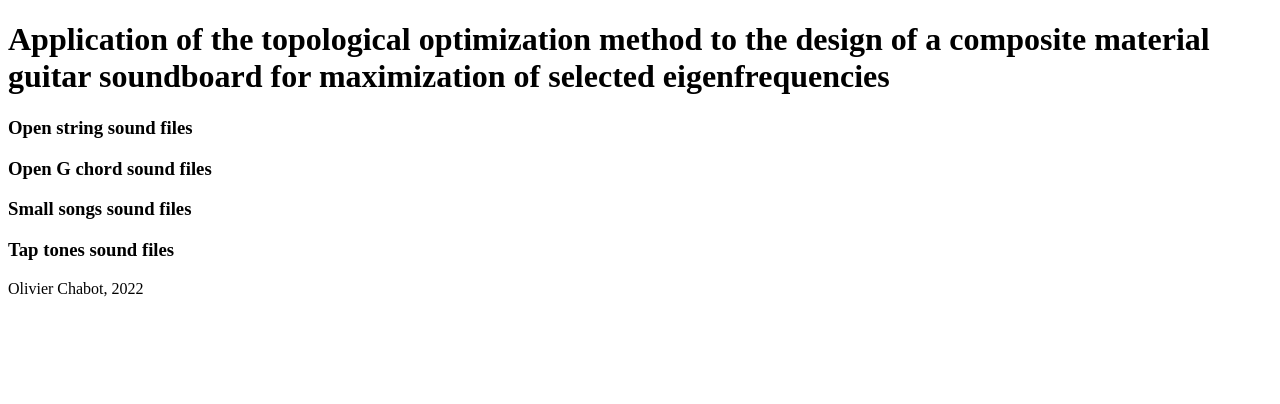
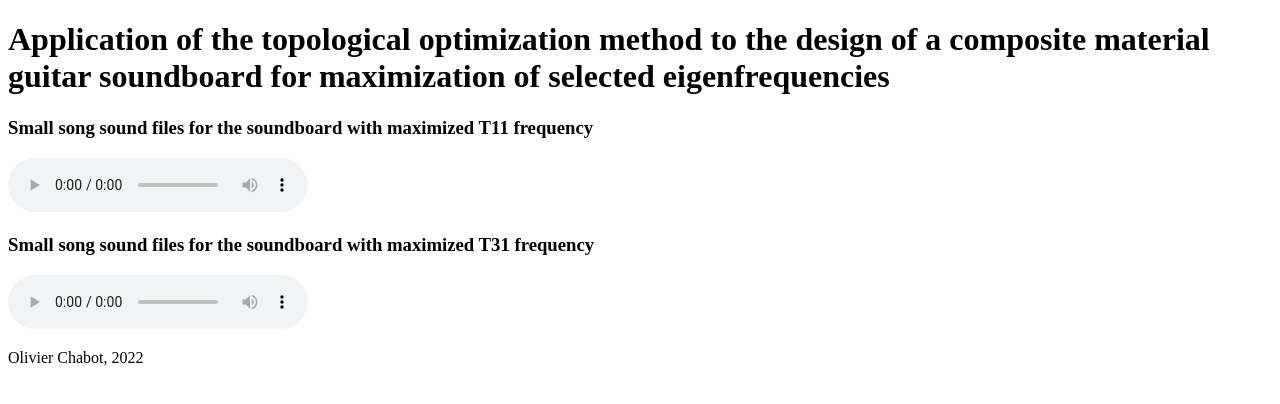
Before and after one commit to olivecha/TOM_Soundboard, a plain HTML site: page index.html in a window 1280 px wide. Drawn offline with Linux system fonts and the light colour scheme.

Commit message:
Update index.html

```diff
--- a/index.html
+++ b/index.html
@@ -7,15 +7,17 @@
 <h1> Application of the topological optimization method to the design of a composite material
   guitar soundboard for maximization of selected eigenfrequencies </h1>
 
-<h3> Open string sound files </h3>
+<h3> Small song sound files for the soundboard with maximized T11 frequency </h3>
 
+<audio controls source src="song_T11.m4a" type="audio/mpeg">
+  Your browser does not support the audio element.
+</audio>
 
-<h3> Open G chord sound files </h3>
+<h3> Small song sound files for the soundboard with maximized T31 frequency </h3>
 
-<h3> Small songs sound files </h3>
-
-<h3> Tap tones sound files </h3>
-
+<audio controls source src="song_T31.m4a" type="audio/mpeg">
+  Your browser does not support the audio element.
+</audio>
 
 
 <p>Olivier Chabot, 2022</p>
```
